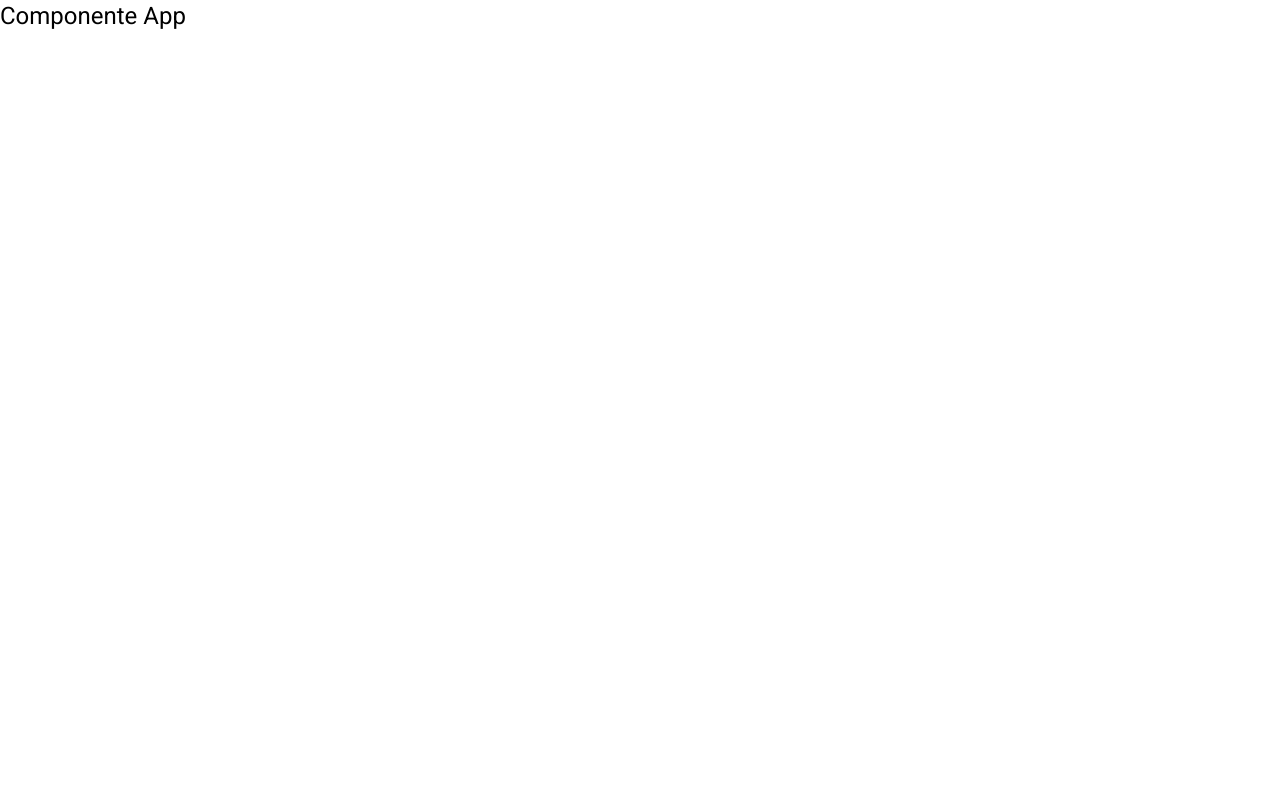
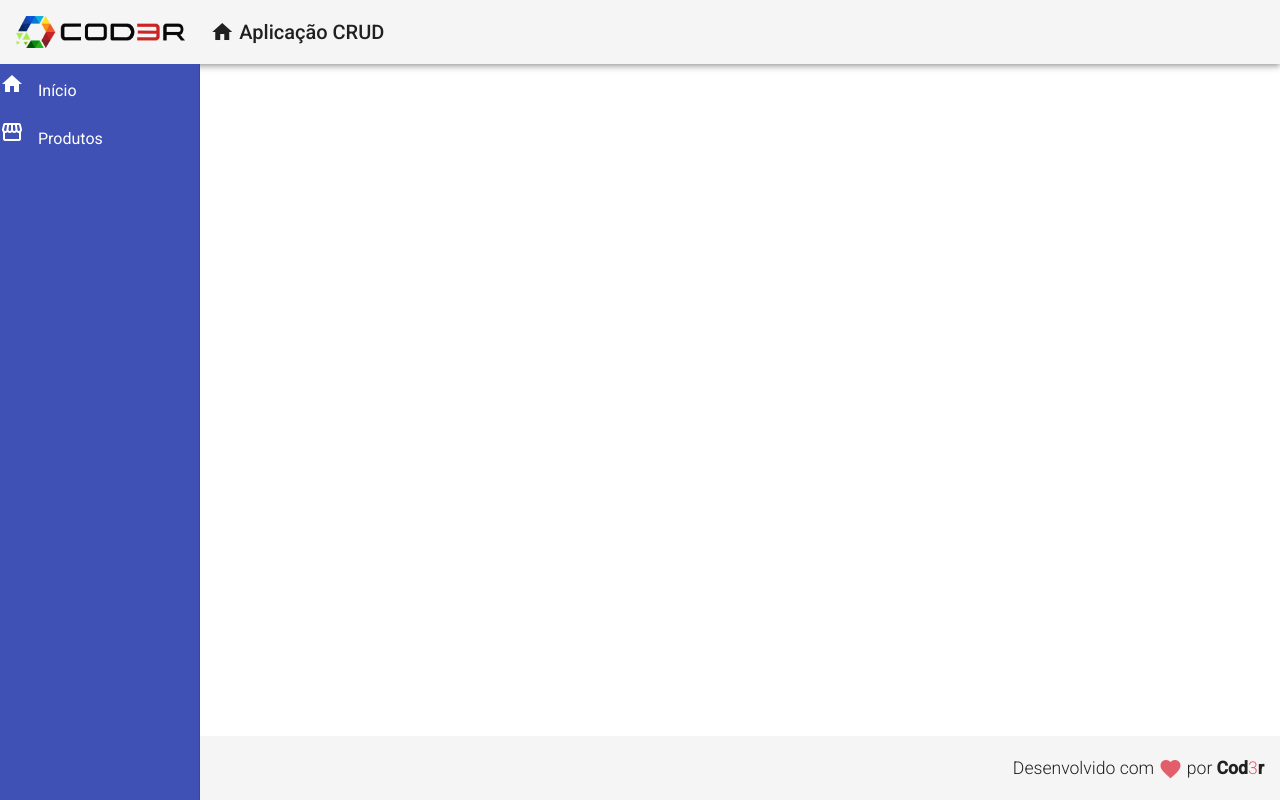
Before and after one commit to brunocotto/angular_CRUD_Produtos, an Angular app in the folder frontend/: page / in a window 1280 px wide. Built offline with nearby package versions, Linux system fonts and the light colour scheme.

Commit message:
create components: header, footer and nav

```diff
--- a/frontend/src/app/app.component.html
+++ b/frontend/src/app/app.component.html
@@ -1,12 +1,3 @@
-<!DOCTYPE html>
-<html lang="pt-br">
-<head>
-    <meta charset="UTF-8">
-    <meta http-equiv="X-UA-Compatible" content="IE=edge">
-    <meta name="viewport" content="width=device-width, initial-scale=1.0">
-    <title>Document</title>
-</head>
-<body>
-    <h1>Componente App</h1>
-</body>
-</html>
+<app-header></app-header>
+<app-nav></app-nav>
+<app-footer></app-footer>
--- /dev/null
+++ b/frontend/src/app/components/template/footer/footer.component.css
@@ -0,0 +1,11 @@
+.footer {
+    position: fixed;
+    bottom: 0;
+    display: flex;
+    justify-content: flex-end;
+}
+
+.footer span {
+    font-weight: 300;
+    font-size: 1.1rem;
+}
--- /dev/null
+++ b/frontend/src/app/components/template/footer/footer.component.html
@@ -0,0 +1,9 @@
+<mat-toolbar class="footer">
+    <span>
+        Desenvolvido com
+        <i class="material-icons red v-middle">
+            favorite
+        </i>
+        por <strong>Cod<span class="red">3</span>r</strong>
+    </span>
+</mat-toolbar>
--- /dev/null
+++ b/frontend/src/app/components/template/footer/footer.component.ts
@@ -0,0 +1,15 @@
+import { Component, OnInit } from '@angular/core';
+
+@Component({
+  selector: 'app-footer',
+  templateUrl: './footer.component.html',
+  styleUrls: ['./footer.component.css']
+})
+export class FooterComponent implements OnInit {
+
+  constructor() { }
+
+  ngOnInit(): void {
+  }
+
+}
--- a/frontend/src/app/components/template/header/header.component.css
+++ b/frontend/src/app/components/template/header/header.component.css
@@ -0,0 +1,22 @@
+.header {
+    display: flex;
+    align-items: center;
+}
+
+.header a {
+    display: flex;
+    align-items: center;
+    text-decoration: none;
+}
+
+.header .logo {
+    max-height: 32px;
+}
+
+.header .title-group {
+    padding-left: 25px;
+}
+
+.header .title-group i {
+    padding-right: 5px;
+}
--- a/frontend/src/app/components/template/header/header.component.html
+++ b/frontend/src/app/components/template/header/header.component.html
@@ -1 +1,15 @@
-<p>header works!</p>
+<mat-toolbar class="header mat-elevation-z4">
+    <span>
+        <a>
+            <img class="logo" src="assets/img/logoCod3r.png" alt="logo">
+        </a>
+    </span>
+    <span class="title-group">
+        <a>
+            <i class="material-icons">
+                home
+            </i>
+            Aplicação CRUD
+        </a>
+    </span>
+</mat-toolbar>
--- /dev/null
+++ b/frontend/src/app/components/template/nav/nav.component.css
@@ -0,0 +1,12 @@
+.sidenav {
+    background-color: #3F51B5;
+    width: 200px;
+}
+
+.sidenav a {
+    color: #fff;
+}
+
+.sidenav i {
+    padding-right: 10px;
+}
--- /dev/null
+++ b/frontend/src/app/components/template/nav/nav.component.html
@@ -0,0 +1,18 @@
+<mat-sidenav-container class="container">
+    <mat-sidenav class="sidenav" mode="side" opened fixedInViewport="true" fixedTopGap="64">
+        <mat-nav-list class="nav-list">
+            <a class="mat-list-item">
+                <i class="material-icons">
+                    home
+                </i>
+                Início
+            </a>
+            <a class="mat-list-item">
+                <i class="material-icons">
+                    storefront
+                </i>
+                Produtos
+            </a>
+        </mat-nav-list>
+    </mat-sidenav>
+</mat-sidenav-container>
--- /dev/null
+++ b/frontend/src/app/components/template/nav/nav.component.ts
@@ -0,0 +1,15 @@
+import { Component, OnInit } from '@angular/core';
+
+@Component({
+  selector: 'app-nav',
+  templateUrl: './nav.component.html',
+  styleUrls: ['./nav.component.css']
+})
+export class NavComponent implements OnInit {
+
+  constructor() { }
+
+  ngOnInit(): void {
+  }
+
+}
--- a/frontend/src/styles.css
+++ b/frontend/src/styles.css
@@ -2,3 +2,11 @@
 
 html, body { height: 100%; }
 body { margin: 0; font-family: Roboto, "Helvetica Neue", sans-serif; }
+
+.red {
+    color: rgb(227, 94, 107);
+}
+
+.v-middle {
+    vertical-align: middle;
+}
```
Also changed, not shown: frontend/src/app/app.module.ts (+14 -2 lines), frontend/src/assets/img/logoCod3r.png (added).
